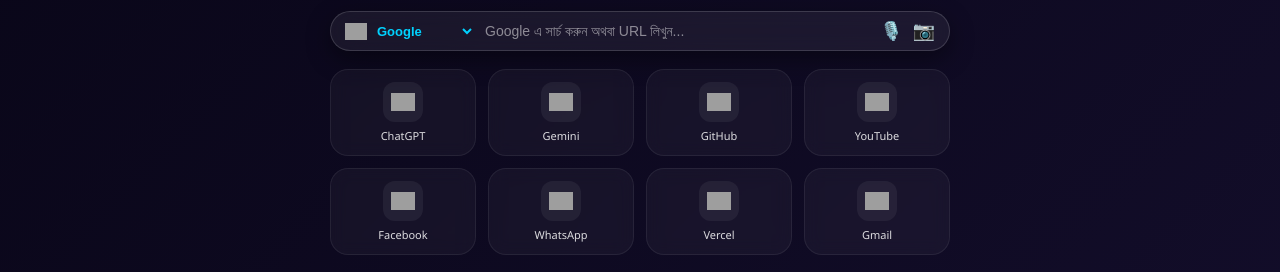
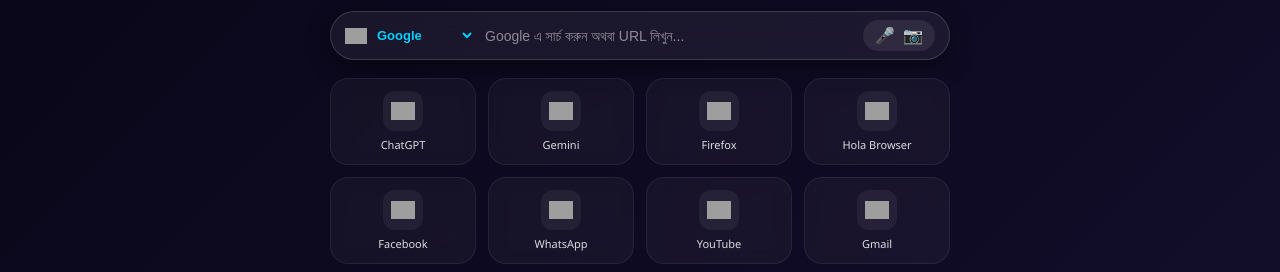
Before and after one commit to mugdhomugdho77-collab/mugdho-startpage, a plain HTML site: page index.html in a window 1280 px wide. Shown: the part 172-444 px from the top of the page. Drawn offline with Linux system fonts and the light colour scheme; grey boxes are pictures that could not be loaded.

Commit message:
Update index.html

```diff
--- a/index.html
+++ b/index.html
@@ -180,14 +180,16 @@
         .search-action-icons {
             display: flex;
             align-items: center;
-            gap: 10px;
+            gap: 8px;
+            background: rgba(255, 255, 255, 0.08);
+            padding: 6px 12px;
+            border-radius: 25px;
         }
         .action-icon-btn {
             background: none;
             border: none;
             cursor: pointer;
-            font-size: 18px;
-            color: #00d2ff;
+            font-size: 16px;
             display: flex;
             align-items: center;
             justify-content: center;
@@ -578,7 +580,7 @@
             </div>
             <input type="text" class="search-input" id="searchInput" name="q" placeholder="Google এ সার্চ করুন অথবা URL লিখুন..." autocomplete="off">
             <div class="search-action-icons">
-                <button type="button" class="action-icon-btn" onclick="startVoiceSearch()" title="Voice Search">🎙️</button>
+                <button type="button" class="action-icon-btn" onclick="startVoiceSearch()" title="Voice Search">🎤</button>
                 <button type="button" class="action-icon-btn" onclick="openGoogleLens()" title="Google Lens">📷</button>
             </div>
         </form>
@@ -593,13 +595,13 @@
                 <div class="icon-box"><img src="https://api.iconify.design/logos:google-gemini.svg" alt="Gemini"></div>
                 <span>Gemini</span>
             </a>
-            <a href="https://github.com" class="card" target="_blank">
-                <div class="icon-box"><img src="https://api.iconify.design/logos:github-icon.svg" alt="GitHub"></div>
-                <span>GitHub</span>
+            <a href="https://www.mozilla.org" class="card" target="_blank">
+                <div class="icon-box"><img src="https://api.iconify.design/logos:firefox.svg" alt="Firefox"></div>
+                <span>Firefox</span>
             </a>
-            <a href="https://youtube.com" class="card" target="_blank">
-                <div class="icon-box"><img src="https://api.iconify.design/logos:youtube-icon.svg" alt="YouTube"></div>
-                <span>YouTube</span>
+            <a href="https://hola.org" class="card" target="_blank">
+                <div class="icon-box"><img src="https://api.iconify.design/fluent-emoji:flame.svg" alt="Hola Browser"></div>
+                <span>Hola Browser</span>
             </a>
             <a href="https://facebook.com" class="card" target="_blank">
                 <div class="icon-box"><img src="https://api.iconify.design/logos:facebook.svg" alt="Facebook"></div>
@@ -609,9 +611,9 @@
                 <div class="icon-box"><img src="https://api.iconify.design/logos:whatsapp-icon.svg" alt="WhatsApp"></div>
                 <span>WhatsApp</span>
             </a>
-            <a href="https://vercel.com" class="card" target="_blank">
-                <div class="icon-box"><img src="https://api.iconify.design/logos:vercel-icon.svg" alt="Vercel"></div>
-                <span>Vercel</span>
+            <a href="https://youtube.com" class="card" target="_blank">
+                <div class="icon-box"><img src="https://api.iconify.design/logos:youtube-icon.svg" alt="YouTube"></div>
+                <span>YouTube</span>
             </a>
             <a href="https://mail.google.com" class="card" target="_blank">
                 <div class="icon-box"><img src="https://api.iconify.design/logos:google-gmail.svg" alt="Gmail"></div>
```
